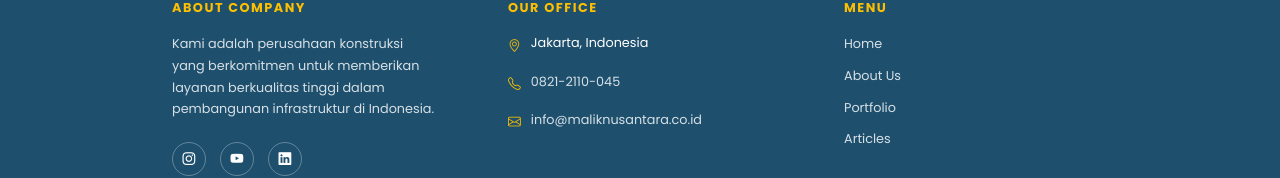
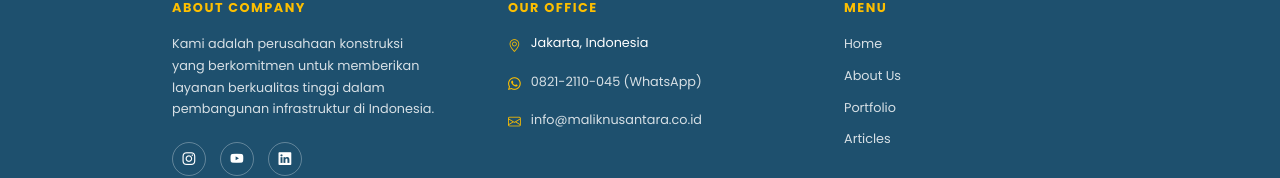
Before and after one commit to alfissic/Malik-Nusantara-Persada-Website-, a plain HTML site: page index.html in a window 1280 px wide. Shown: the part 5119-5297 px from the top of the page. Drawn offline with nearby package versions, Linux system fonts and the light colour scheme.

Commit message:
UPDATE NOMER HP

```diff
--- a/index.html
+++ b/index.html
@@ -422,8 +422,8 @@
           <span>Jakarta, Indonesia</span>
         </div>
         <div class="contact-line">
-          <i class="bi bi-telephone"></i>
-          <a href="tel:+628212110045">0821-2110-045</a>
+        <i class="bi bi-whatsapp"></i>
+        <a href="https://wa.me/628212110045?text=Halo%20Malik%20Nusantara%20Persada%2C%20saya%20ingin%20berdiskusi%20mengenai%20proyek." target="_blank" rel="noopener">0821-2110-045 (WhatsApp)</a>
         </div>
         <div class="contact-line">
           <i class="bi bi-envelope"></i>
```
